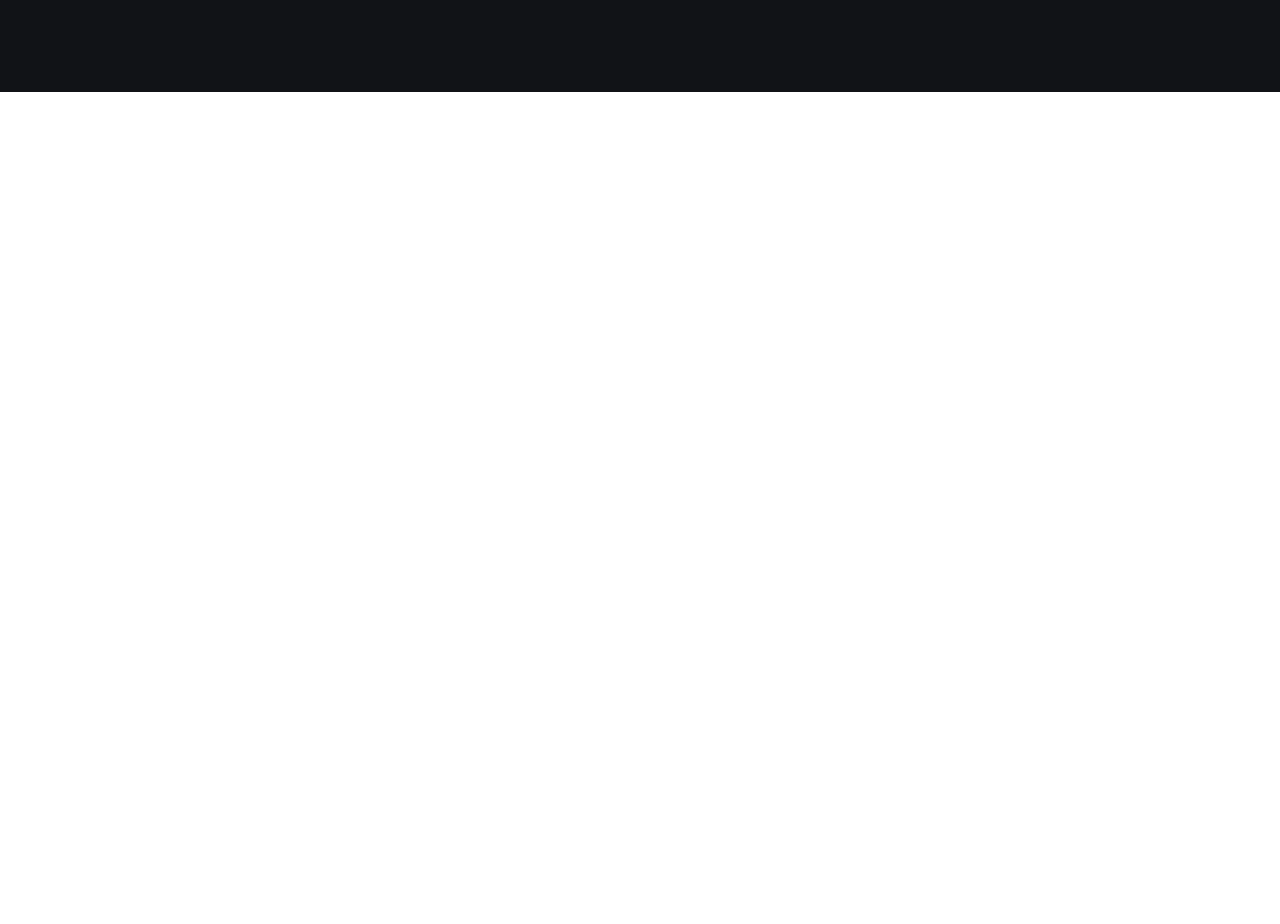
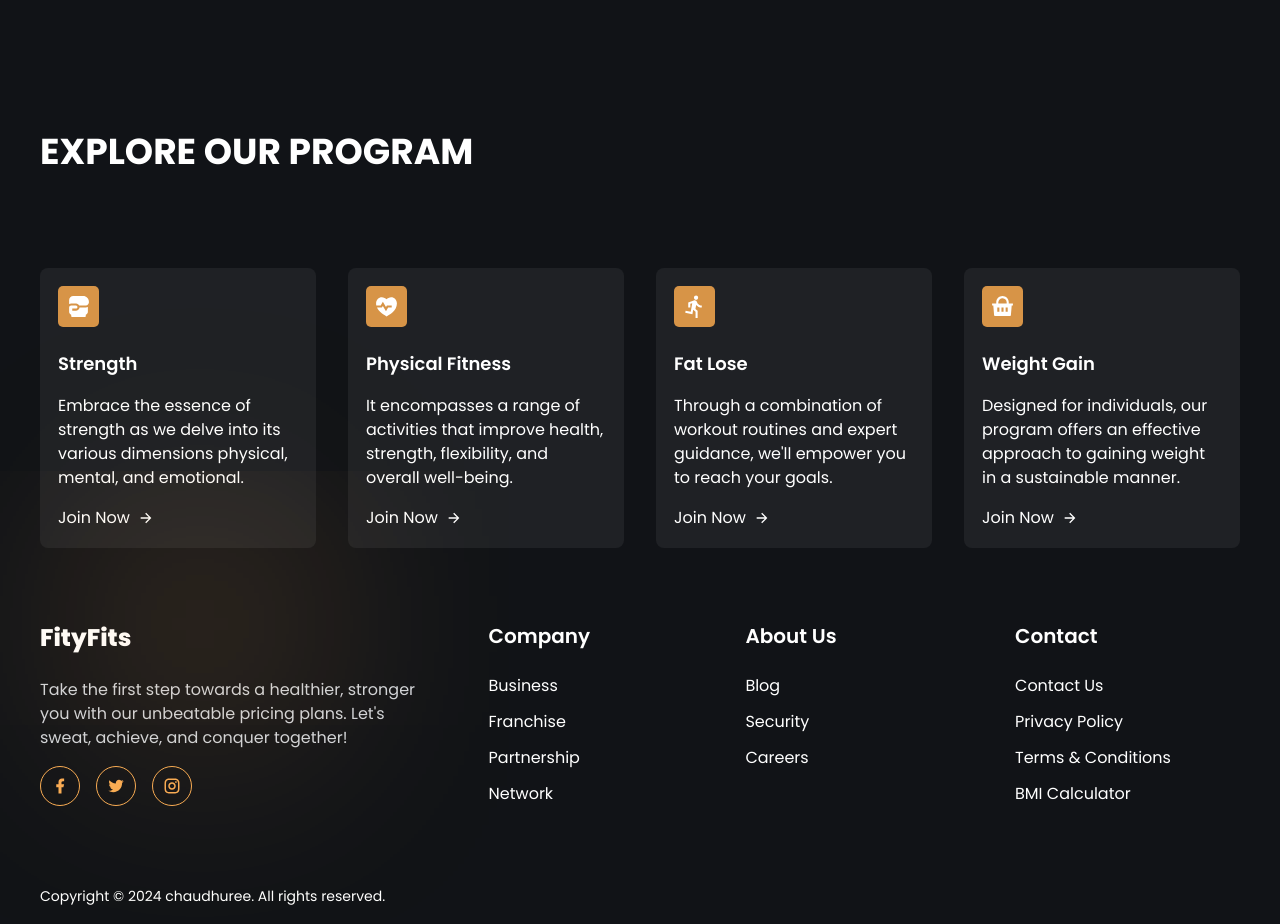
Before and after one commit to chaudhuree/fitness-tracker-client, a React (Vite) app: page / in a window 1280 px wide. Shown: the part 800-1724 px from the top of the page. Before the commit the page ends 892 px from the top, so only its background shows below. Built offline with nearby package versions, Linux system fonts and the light colour scheme; no server answers.

Commit message:
feature section done

```diff
--- a/src/App.jsx
+++ b/src/App.jsx
@@ -1,4 +1,3 @@
-import Layout from "./layout/Layout";
 import { Routes, Route } from "react-router-dom";
 import Home from "./pages/Home";
 function App() {
--- a/src/components/Banner.jsx
+++ b/src/components/Banner.jsx
@@ -1,11 +1,12 @@
 import header from "/header.png";
 import { useNavigate } from "react-router-dom";
+
 
 export default function Banner() {
   const navigate = useNavigate()
   return (
     <>
-      <div className="grid grid-cols-12 font-poppins min-h-screen items-center relative header__container ">
+      <div className="grid  grid-cols-12 font-poppins min-h-screen items-center relative header__container ">
       <span className="bg__blur"></span>
       <span className="bg__blur bottom__blur"></span>
         <div className="col-span-12 md:col-span-6">
@@ -19,7 +20,7 @@ export default function Banner() {
             now and witness the incredible transformation your body is capable
             of!
           </p>
-          <button onClick={()=>navigate('/classes')} className="px-2 py-2 md:py-4 md:px-8 delay-100 text-sm md:text-base font-medium  bg-orange-400  md:bg-ornage hover:font-medium   hover:bg-orange-400 text-primary rounded-[5px]">JOIN US</button>
+          <button onClick={()=>navigate('/classes')} className="transition-item px-2  py-2 md:py-4 md:px-8 delay-[0.3s] ease-in-out text-sm md:text-base font-medium  bg-orange-400  md:bg-ornage hover:font-medium   hover:bg-orange-400 text-primary rounded-[5px]">JOIN US</button>
         </div>
         <div className="col-span-12 md:col-span-6 grid justify-center items-center">
           <figure className="header__image max-w-[350px] m-auto relative">
--- /dev/null
+++ b/src/components/Features.jsx
@@ -0,0 +1,71 @@
+import {
+  RiBoxingFill,
+  RiHeartPulseFill,
+  RiRunLine,
+  RiShoppingBasketFill,
+  RiArrowRightLine,
+} from "react-icons/ri";
+export default function Features() {
+  return (
+    <div className="font-poppins my-10 ">
+      <h1 className="text-2xl lg:text-4xl font-bold mb-10 mg:mb-16 lg:mb-24">EXPLORE OUR PROGRAM</h1>
+      <div className="flex flex-wrap justify-between">
+        <div className="rounded-lg mb-4 border-2 border-transparent w-full md:w-[32%] lg:w-[23%] p-4 bg-[#1f2125] hover:bg-[#35373b] hover:border-ornage transition-item">
+          <span className="py-2 px-2 inline-block mb-4 text-[25px] text-white bg-ornageDark rounded-[5px]">
+            <RiBoxingFill />
+          </span>
+          <h2 className="text-lg font-semibold mb-4">Strength</h2>
+          <p className="mb-4 max-lg:text-sm">
+            Embrace the essence of strength as we delve into its various
+            dimensions physical, mental, and emotional.
+          </p>
+          <span className="flex gap-2 items-center hover:text-ornage hover:ease-in-out transition-item">
+            Join Now <RiArrowRightLine />
+          </span>
+        </div>
+
+        <div className="rounded-lg mb-4 border-2 border-transparent w-full md:w-[32%] lg:w-[23%] p-4 bg-[#1f2125] hover:bg-[#35373b] hover:border-ornage transition-item">
+          <span className="py-2 px-2 inline-block mb-4 text-[25px] text-white bg-ornageDark rounded-[5px]">
+            <RiHeartPulseFill />
+          </span>
+          <h2 className="text-lg font-semibold mb-4">Physical Fitness</h2>
+          <p className="mb-4 max-lg:text-sm">
+            It encompasses a range of activities that improve health, strength,
+            flexibility, and overall well-being.
+          </p>
+          <span className="flex gap-2 items-center hover:text-ornage hover:ease-in-out transition-item">
+            Join Now <RiArrowRightLine />
+          </span>
+        </div>
+
+        <div className="rounded-lg mb-4 border-2 border-transparent w-full md:w-[32%] lg:w-[23%] p-4 bg-[#1f2125] hover:bg-[#35373b] hover:border-ornage transition-item">
+          <span className="py-2 px-2 inline-block mb-4 text-[25px] text-white bg-ornageDark rounded-[5px]">
+            <RiRunLine />
+          </span>
+          <h2 className="text-lg font-semibold mb-4">Fat Lose</h2>
+          <p className="mb-4 max-lg:text-sm">
+            Through a combination of workout routines and expert guidance, we'll
+            empower you to reach your goals.
+          </p>
+          <span className="flex gap-2 items-center hover:text-ornage hover:ease-in-out transition-item">
+            Join Now <RiArrowRightLine />
+          </span>
+        </div>
+
+        <div className="rounded-lg mb-4 border-2 border-transparent w-full md:w-[32%] lg:w-[23%] p-4 bg-[#1f2125] hover:bg-[#35373b] hover:border-ornage transition-item">
+          <span className="py-2 px-2 inline-block mb-4 text-[25px] text-white bg-ornageDark rounded-[5px]">
+            <RiShoppingBasketFill />
+          </span>
+          <h2 className="text-lg font-semibold mb-4">Weight Gain</h2>
+          <p className="mb-4 max-lg:text-sm">
+            Designed for individuals, our program offers an effective approach
+            to gaining weight in a sustainable manner.
+          </p>
+          <span className="flex gap-2 items-center hover:text-ornage hover:ease-in-out transition-item">
+            Join Now <RiArrowRightLine />
+          </span>
+        </div>
+      </div>
+    </div>
+  );
+}
--- /dev/null
+++ b/src/components/Footer.jsx
@@ -0,0 +1,89 @@
+import { RiFacebookFill, RiTwitterFill, RiInstagramLine } from "react-icons/ri";
+export default function Footer() {
+  const currentYear = new Date().getFullYear();
+  return (
+    <div className="container text-white relative  mx-auto px-5 md:px-10   py-[18px]  font-poppins ">
+      <span className="bg__blur top-4 left-[200px]"></span>
+      <div className="grid grid-cols-12 gap-4 lg:gap-2">
+        <div className="col-span-12 md:col-span-6 lg:col-span-4">
+          <h1 className="  text-primary text-base md:text-2xl  font-extrabold mb-6">
+            FityFits
+          </h1>
+          <p className="text-[#d1d5db] max-lg:text-sm mb-5 lg:mb-4">
+            Take the first step towards a healthier, stronger you with our
+            unbeatable pricing plans. Let's sweat, achieve, and conquer
+            together!
+          </p>
+          <div>
+            <ul className="flex items-center gap-4">
+              <li className="transition-item px-[10px] py-[10px] text-[18px] text-ornage border border-ornage rounded-full delay-100 hover:text-white hover:bg-ornage">
+                <RiFacebookFill />
+              </li >
+              <li className="transition-item px-[10px] py-[10px] text-[18px] text-ornage border border-ornage rounded-full delay-100 hover:text-white hover:bg-ornage">
+                <RiTwitterFill />
+              </li>
+              <li className="transition-item px-[10px] py-[10px] text-[18px] text-ornage border border-ornage rounded-full delay-100 hover:text-white hover:bg-ornage" >
+                <RiInstagramLine />
+              </li>
+            </ul>
+          </div>
+        </div>
+        <div className="hidden lg:flex lg:col-span-2  justify-center">
+          <div>
+            <h2 className="text-xl mb-6 font-semibold">Company</h2>
+            <ul className="flex flex-col gap-3">
+              <li className="transition-item hover:text-ornage delay-150 ease-in-out">
+                Business
+              </li>
+              <li className="transition-item hover:text-ornage delay-150 ease-in-out">
+                Franchise
+              </li>
+              <li className="transition-item hover:text-ornage delay-150 ease-in-out">
+                Partnership
+              </li>
+              <li className="transition-item hover:text-ornage delay-150 ease-in-out">
+                Network
+              </li>
+            </ul>
+          </div>
+        </div>
+        <div className="col-span-3 hidden lg:flex justify-center">
+          <div>
+            <h2 className="text-xl mb-6 font-semibold">About Us</h2>
+            <ul className="flex flex-col gap-3">
+              <li className="transition-item hover:text-ornage delay-150 ease-in-out">Blog</li>
+              <li className="transition-item hover:text-ornage delay-150 ease-in-out">
+                Security
+              </li>
+              <li className="transition-item hover:text-ornage delay-150 ease-in-out">
+                Careers
+              </li>
+            </ul>
+          </div>
+        </div>
+        <div className="col-span-12 md:col-span-6 lg:col-span-3 flex md:justify-end lg:justify-center">
+          <div>
+            <h2 className="text-base lg:text-xl mb-4 lg:mb-6 font-medium lg:font-semibold">
+              Contact
+            </h2>
+            <ul className="flex flex-col gap-2 lg:gap-3 text-sm md:text-base  ">
+              <li className="transition-item hover:text-ornage delay-150 ease-in-out">
+                Contact Us
+              </li>
+              <li className="transition-item hover:text-ornage delay-150 ease-in-out">
+                Privacy Policy
+              </li>
+              <li className="transition-item hover:text-ornage delay-150 ease-in-out">
+                Terms & Conditions
+              </li>
+              <li className="transition-item hover:text-ornage delay-150 ease-in-out">
+                BMI Calculator
+              </li>
+            </ul>
+          </div>
+        </div>
+      </div>
+      <p className="mt-10 lg:mt-20 text-sm">Copyright © {currentYear} chaudhuree. All rights reserved.</p>
+    </div>
+  );
+}
--- a/src/components/Navbar.jsx
+++ b/src/components/Navbar.jsx
@@ -127,7 +127,7 @@ export default function Navbar() {
                 </Link>
                 <button
                   onClick={logoutHandler}
-                  className="px-2 py-2 md:py-4 md:px-8 delay-100 text-sm md:text-base font-medium  bg-orange-400  md:bg-ornage hover:font-medium   hover:bg-orange-400 text-primary rounded-[5px]max-md:hidden"
+                  className="transition-item px-2 py-2 md:py-4 md:px-8 delay-100 text-sm md:text-base font-medium  bg-orange-400  md:bg-ornage hover:font-medium   hover:bg-orange-400 text-primary rounded-[5px]max-md:hidden"
                 >
                   Logout
                 </button>
@@ -144,7 +144,7 @@ export default function Navbar() {
             */}
             <NavLink
               to="/signin"
-              className={`px-2 py-2 md:py-4 md:px-8 delay-100 text-sm md:text-base font-medium  bg-orange-400  md:bg-ornage hover:font-medium   hover:bg-orange-400 text-primary rounded-[5px]   `}
+              className={`transition-item px-2 py-2 md:py-4 md:px-8 delay-100 text-sm md:text-base font-medium  bg-orange-400  md:bg-ornage hover:font-medium   hover:bg-orange-400 text-primary rounded-[5px]   `}
             >
               Login
             </NavLink>
--- a/src/index.css
+++ b/src/index.css
@@ -10,7 +10,6 @@ html,
 body {
   max-width: 100%;
   overflow-x: hidden;
-
 }
 .dark body {
   @apply bg-gray-900; /* Dark mode styles */
@@ -48,8 +47,10 @@ body {
         <span class="bg__blur header__blur"></span> */
 /* banner */
 
-
 .header_span {
   -webkit-text-fill-color: transparent;
   -webkit-text-stroke: 1px #ffffff;
 }
+.transition-item{
+  transition: 0.3s;
+}
--- a/src/layout/Layout.jsx
+++ b/src/layout/Layout.jsx
@@ -1,11 +1,11 @@
-import Navbar from "../components/Navbar"
-export default function ({children}) {
+import Navbar from "../components/Navbar";
+import Footer from "../components/Footer";
+export default function ({ children }) {
   return (
     <>
-    <Navbar />
-    <div className='container px-5 md:px-10 mx-auto'>
-      {children}
-    </div>
+      <Navbar />
+      <div className="container px-5 md:px-10 mx-auto">{children}</div>
+      <Footer />
     </>
-  )
+  );
 }
--- a/src/pages/Home.jsx
+++ b/src/pages/Home.jsx
@@ -1,11 +1,13 @@
 import Layout from "../layout/Layout"
 import Banner from "../components/Banner"
+import Features from "../components/Features"
 
 export default function Home() {
   return (
     <Layout>
-      <div className="min-h-screen text-white">
+      <div className=" text-white">
         <Banner />
+        <Features />
       </div>
     </Layout>
   )
```
